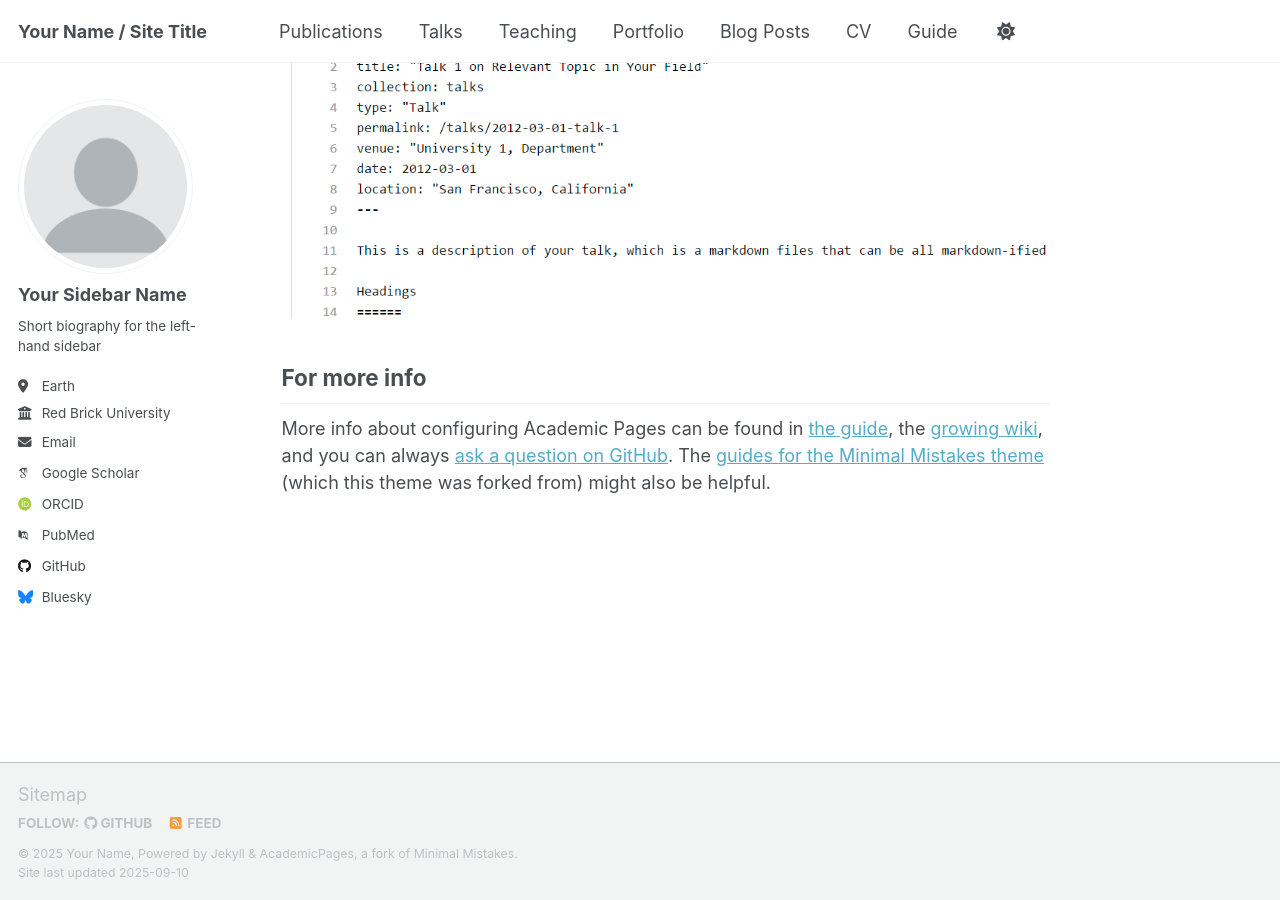
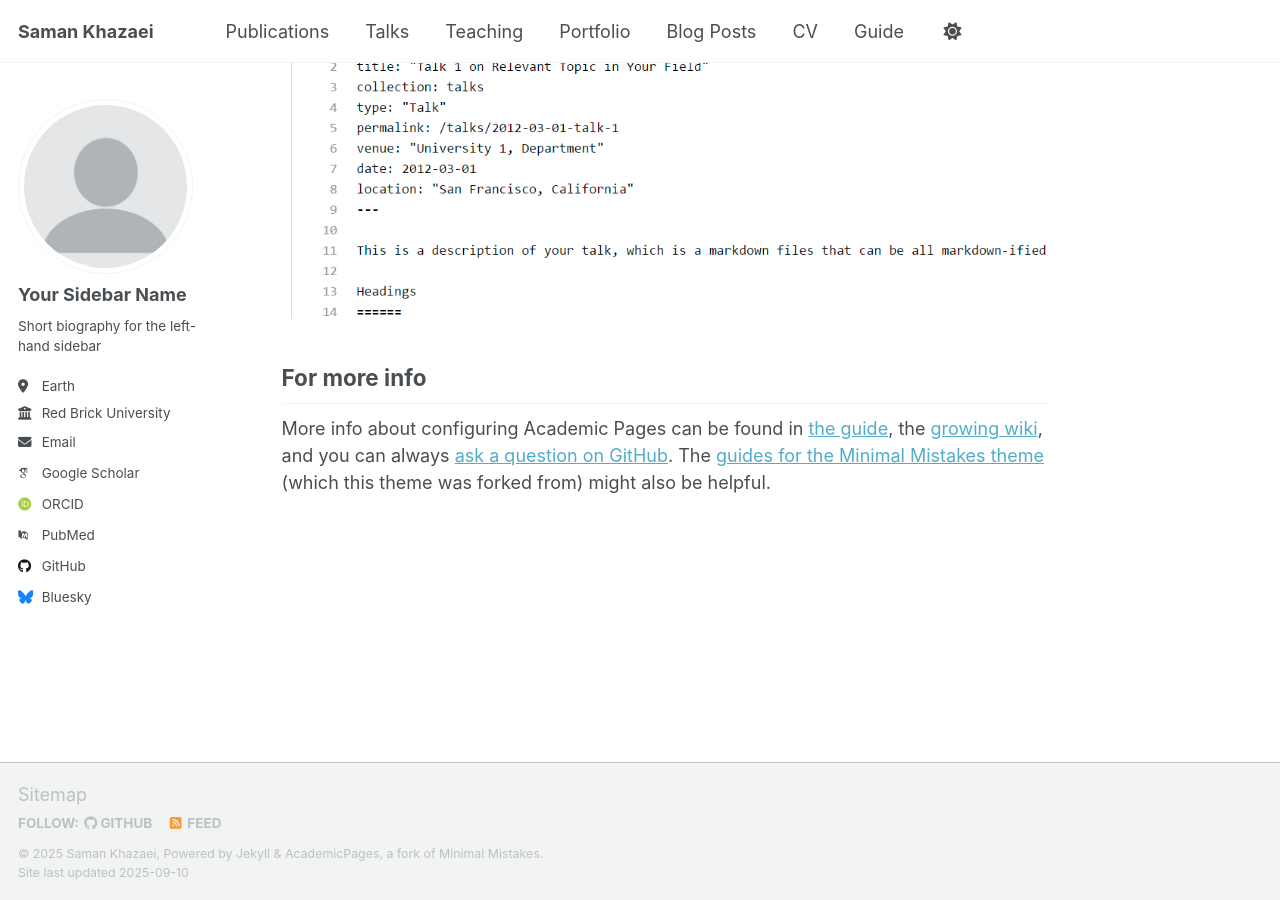
Before and after one commit to samankhazaei/samankhazaei.github.io, a Jekyll site: the page built from _pages/about.md, in a window 1280 px wide and 900 px high, scrolled down 2880 px. Built offline with Jekyll 4.4.1, drawn with Linux system fonts in a browser that asks for light colours; some web fonts are replaced; a script that is not in the unit is left out.

Commit message:
_config.yml

```diff
--- a/_config.yml
+++ b/_config.yml
@@ -9,11 +9,11 @@
 # Basic Site Settings
 locale                   : "en-US"
 site_theme               : "default" # Currently available options are "default", "air"
-title                    : "Your Name / Site Title"
+title                    : "Saman Khazaei"
 title_separator          : "-"
-name                     : &name "Your Name"
+name                     : &name "Saman Khazaei"
 description              : &description "Your Name's academic portfolio"   # Update this with a general description of your site, this is the default if not overridden by a page
-url                      : https://academicpages.github.io # The base hostname & protocol for your site e.g. "https://[your GitHub username].github.io",
+url                      : https://samankhazaei.github.io # The base hostname & protocol for your site e.g. "https://[your GitHub username].github.io",
                                                            # or if you already have some other page hosted on Github then use "https://[your GitHub username].github.io/[Your Repo Name]"
 baseurl                  : "" # the subpath of your site, e.g. "/blog"
 repository               : "academicpages/academicpages.github.io"
```
